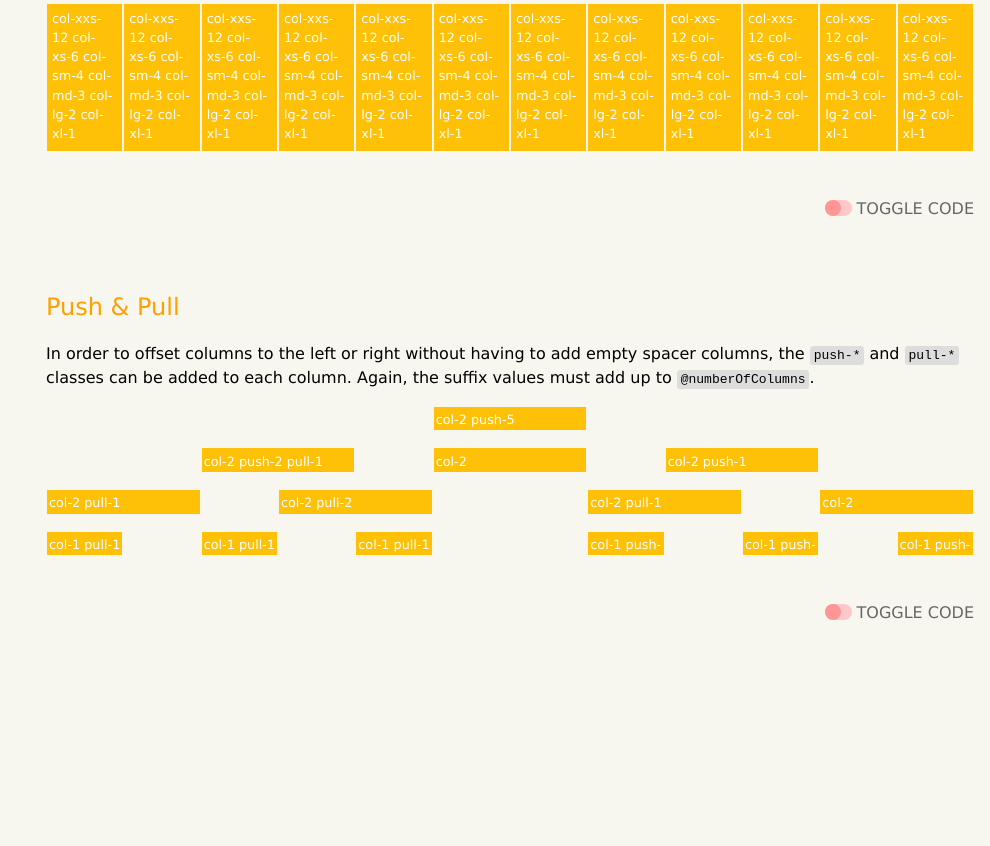
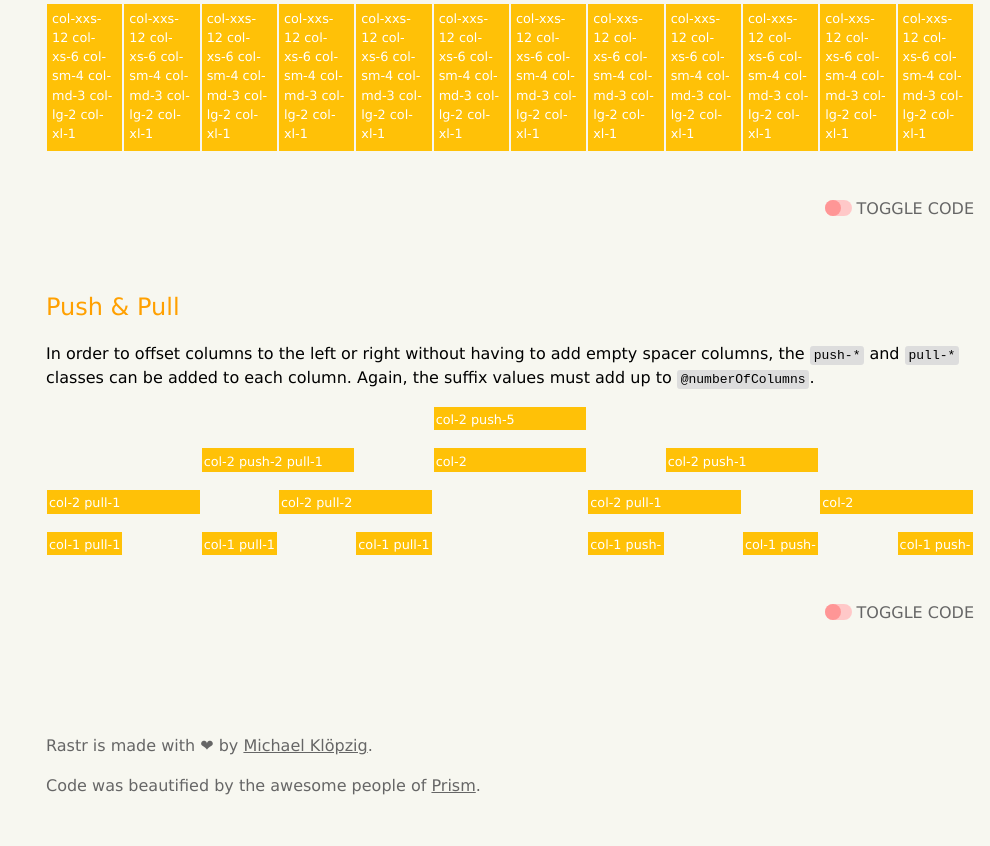
Before and after one commit to MichaelKloepzig/rastr, a website: page index.html in a window 1280 px wide. Shown: the part 1924-2770 px from the top of the page, without its empty margins (290-1280 px from the left). Before the commit the page ends 2626 px from the top, so only its background shows below. Drawn offline with Linux system fonts and the light colour scheme.

Commit message:
credit where credit is due

```diff
--- a/demo.css
+++ b/demo.css
@@ -195,16 +195,21 @@ header span {
 	}
 }
 
+section, footer {
+	padding: 1em 1em 0 1em;
+}
+
+footer {
+	padding-bottom: 2em;
+	color: #666;
+}
+
 .content section:first-of-type {
 	padding-top: 5em;
 }
 
 .content section:last-of-type {
 	padding-bottom: 5em;
-}
-
-section {
-	padding: 1em 1em 0 1em;
 }
 
 .row {
--- a/index.html
+++ b/index.html
@@ -373,6 +373,10 @@
 				</pre>
 			</div>
 		</section>
+		<footer>
+			<p>Rastr is made with &#x2764; by <a href="https://www.michael-kloepzig.de" target="_blank">Michael Klöpzig</a>.</p>
+			<p>Code was beautified by the awesome people of <a href="http://prismjs.com" target="_blank">Prism</a>.</p>
+		</footer>
 	</div>
 </div>
 <script type="text/javascript" src="prism.js" async></script>
```
